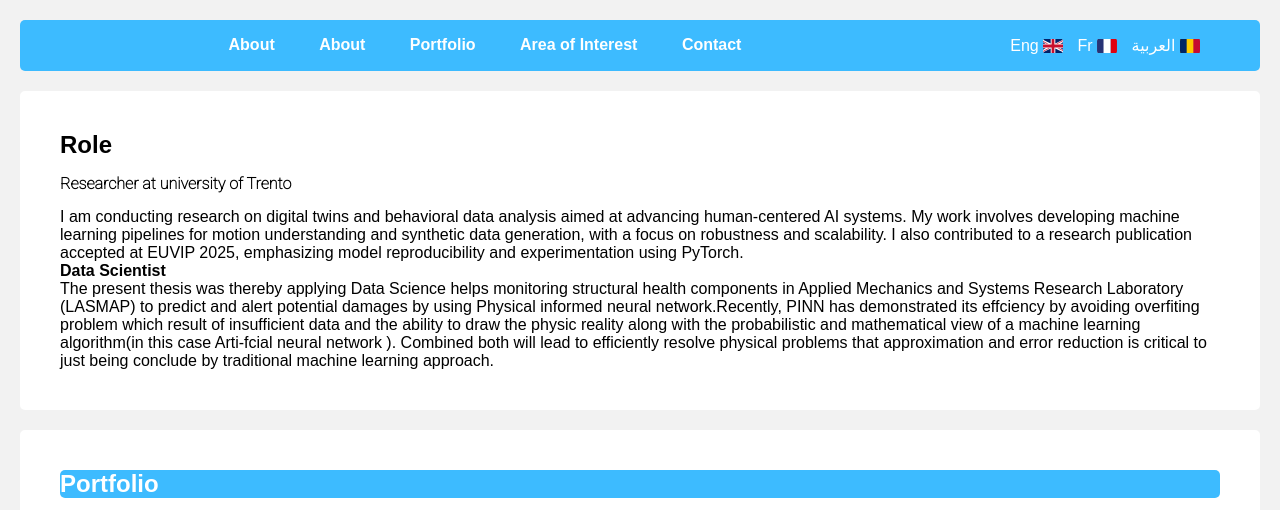
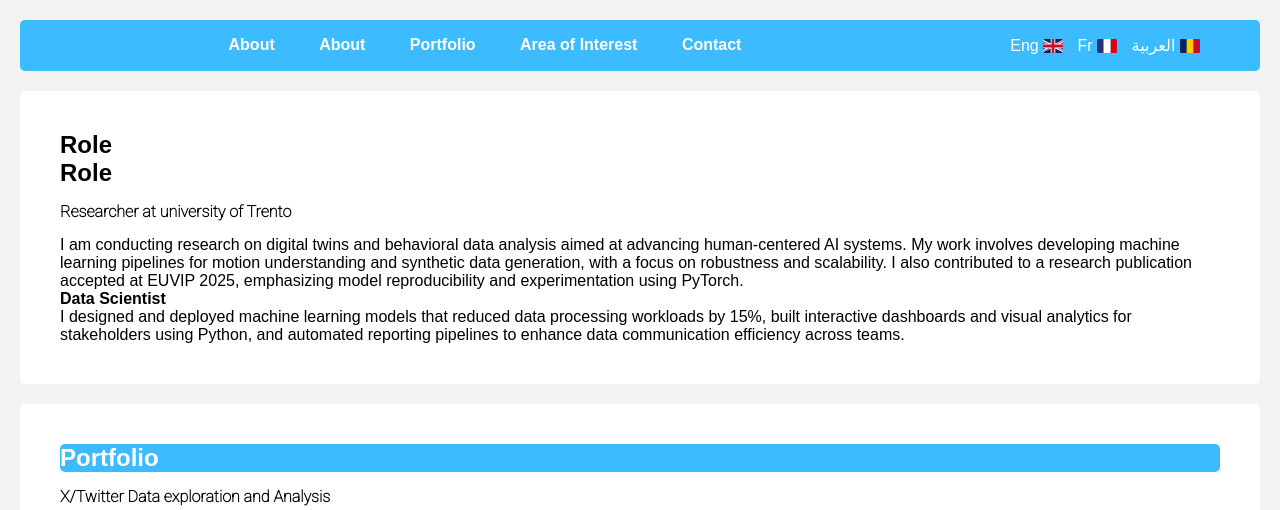
Before and after one commit to cmi-kamalos/wbesite-protfolio, a plain HTML site: page index.html in a window 1280 px wide. Shown: the top 510 px of the page. Drawn offline with Linux system fonts and the light colour scheme.

Commit message:
update to index

```diff
--- a/index.html
+++ b/index.html
@@ -32,6 +32,7 @@
 
     </section>
     <section id="role">
+        <h2>Role </h2>
         <h2>Role</h2>
         <!-- Add your projects here -->
         <div class="project">
@@ -39,11 +40,11 @@
        <h4> Researcher at university of Trento</h4>
             </div>
                 <p>I am conducting research on digital twins and behavioral data analysis aimed at advancing human-centered AI systems. My work involves developing machine learning pipelines for motion understanding and synthetic data generation, with a focus on robustness and scalability. I also contributed to a research publication accepted at EUVIP 2025, emphasizing model reproducibility and experimentation using PyTorch. </p>
+            </div>
 
         <h4>Data Scientist</h4>
             </div>
-                <p>The present thesis was thereby applying Data Science helps monitoring structural health components in Applied Mechanics and Systems Research Laboratory (LASMAP) to predict and alert potential damages by using Physical informed neural network.Recently, PINN has demonstrated its effciency
-                        by avoiding overfiting problem which result of insufficient data and the ability to draw the physic reality along with the probabilistic and mathematical view of a machine learning algorithm(in this case Arti-fcial neural network ). Combined both will lead to efficiently resolve physical problems that approximation and error reduction is critical to just being conclude by traditional machine learning approach.</p>
+                <p>I designed and deployed machine learning models that reduced data processing workloads by 15%, built interactive dashboards and visual analytics for stakeholders using Python, and automated reporting pipelines to enhance data communication efficiency across teams.</p>
             </div>
 
         <!-- Repeat the above structure for more projects -->
```
